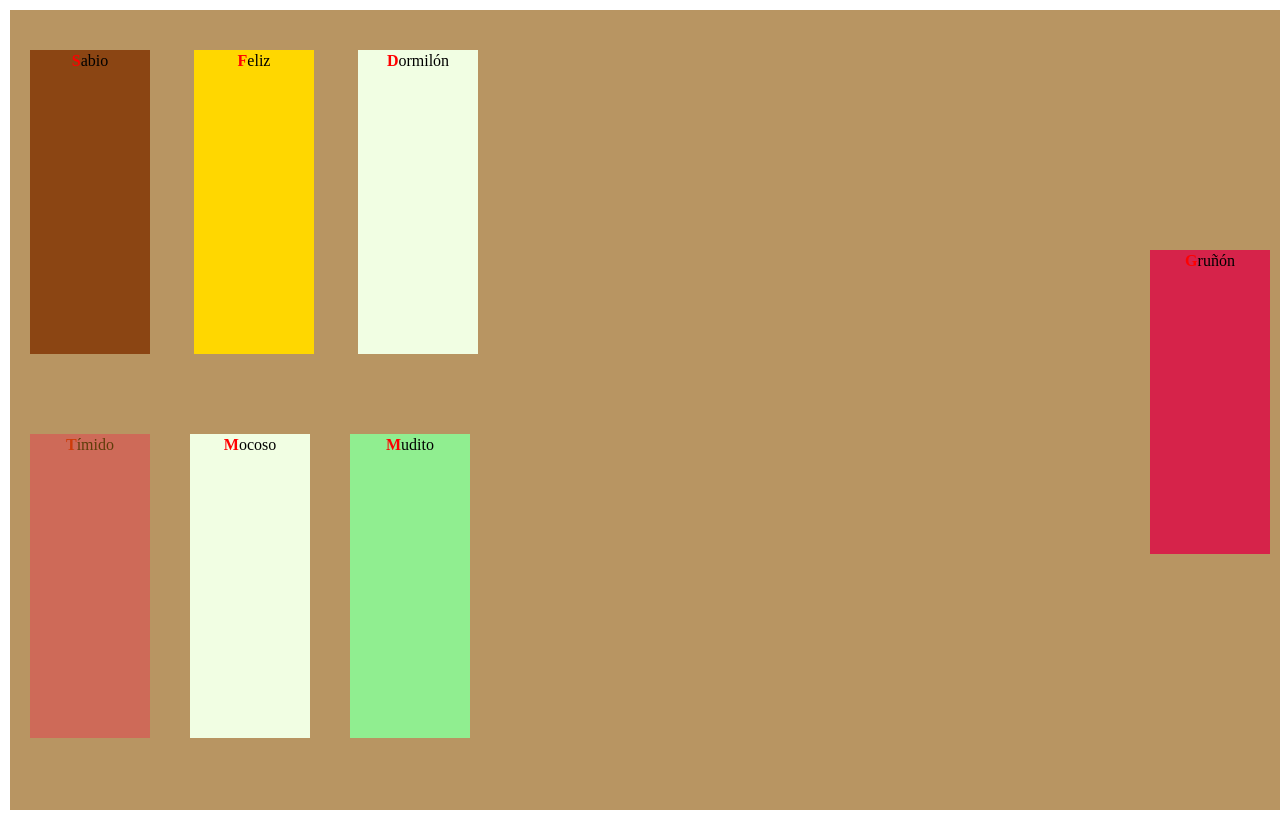
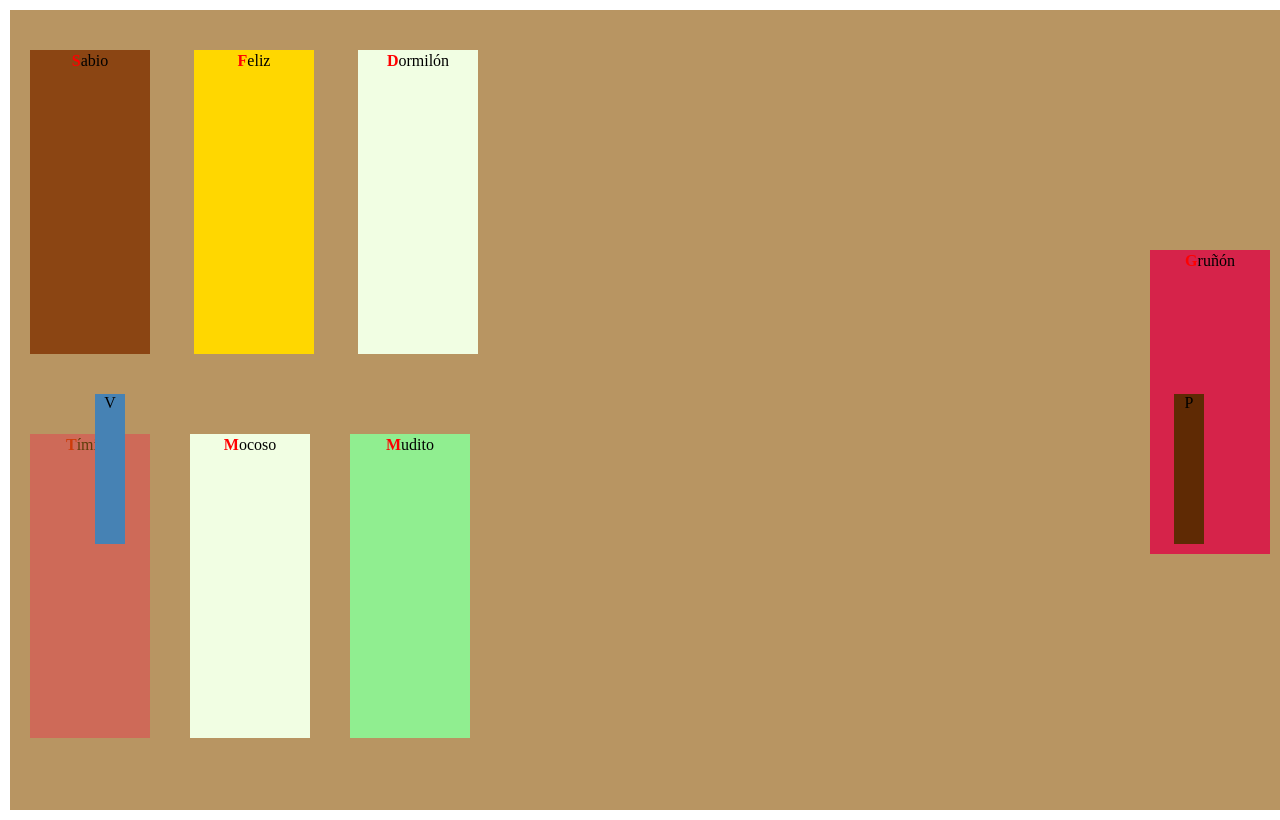
Before and after one commit to Samuel-ssp/TAR-02.01-Trabajar-con-cajas, a plain HTML site: page index.html in a window 1280 px wide. Drawn offline with Linux system fonts and the light colour scheme.

Commit message:
Añadir ventana y puerta

```diff
--- a/estilo.css
+++ b/estilo.css
@@ -80,7 +80,20 @@ body{
     background-color: #90EE90;      /* Verde claro */
 }
 
-
+#ventana, #puerta{
+    width: 30px;
+    height: 150px;
+    position: absolute;
+    text-align: center;
+}
+#ventana{
+    background-color: #4682B4;
+    left: 95px;
+}
+#puerta{
+    background-color: #5f2a04;
+    right: 76px;
+}
 /*
  --------------ESTILOS-----------------
  */
--- a/index.html
+++ b/index.html
@@ -22,5 +22,7 @@
         <div class="cama" id="mudito">Mudito</div>
     </div>
 
+    <div id="ventana">V</div>
+    <div id="puerta">P</div>
 </body>
 </html>
```
